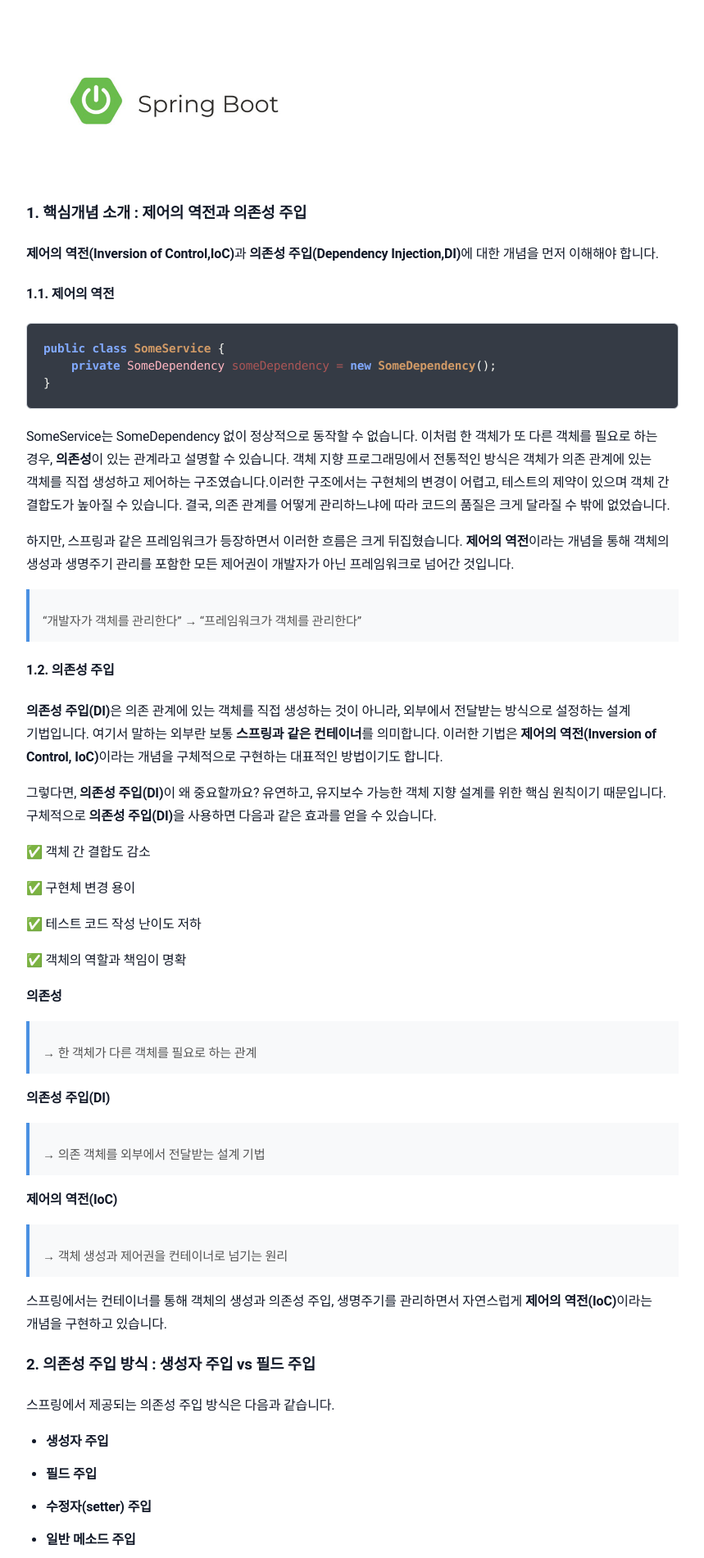
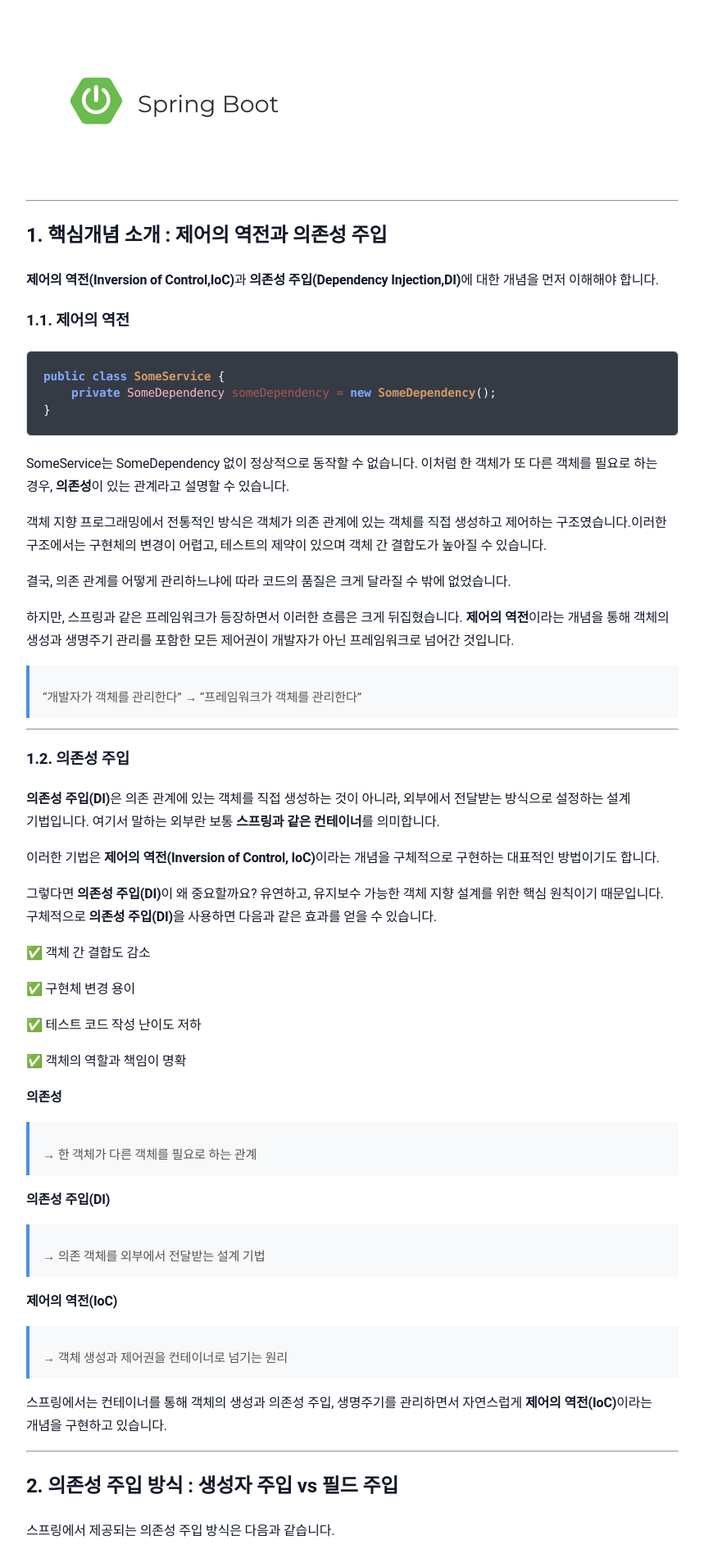
Before and after one commit to sanghoon-lee/sanghoon-lee.github.io, a Jekyll site: the page built from _posts/2026-01-12-DependencyInjection.md, in a window 1280 px wide. Shown: the part 460-2361 px from the top of the page at 82% size, without its empty margins (210-1069 px from the left). Built offline with Jekyll 4.4.1, drawn with Linux system fonts in a browser that asks for light colours; nearby versions of some CDN libraries; comment, search, counter and statistics services are not loaded; some of the changed text lies outside the part shown.

Commit message:
과거 포스팅 설명 추가 및 글 보완

````diff
--- a/_posts/2026-01-12-DependencyInjection.md
+++ b/_posts/2026-01-12-DependencyInjection.md
@@ -2,30 +2,23 @@
 layout: post
 title: "[학습기록] 스프링에서 의존성 주입 방식 비교: 생성자 주입 vs 필드 주입"
 date: 2026-01-12
+description: 스프링 의존성 주입에 대해서 공부한 내용을 정리한 글입니다.
+image: /assets/images/springboot.png
 categories: 학습기록
 ---
-
-<style>
-.main-image {
-  width: 50%;
-  max-width: 380px;
-  height: auto;
-  margin-bottom: 1.4rem;
-  border-radius: 12px;
-  display: block;
-}
-</style>
 
 스프링에서 의존관계를 자동으로 설정해주는 **의존성 주입(Dependency Injection, DI)**은 매우 중요한 기능으로 객체의 생성과 사용 책임을 분리하는 설계 원칙이기도 합니다.
 하지만, 이에 대해서 제대로 공부하기보다는 그냥 "@Autowired를 붙이는 기술” 정도로만 알고 사용하는 개발자들도 의외로 많이 있는 것 같습니다.
 
 <img class="main-image" src="/assets/images/springboot.png" alt="스프링부트">
 
-### 1. 핵심개념 소개 : 제어의 역전과 의존성 주입
+---
+
+## 1. 핵심개념 소개 : 제어의 역전과 의존성 주입
 
 **제어의 역전(Inversion of Control,IoC)**과 **의존성 주입(Dependency Injection,DI)**에 대한 개념을 먼저 이해해야 합니다.
 
-#### 1.1. 제어의 역전
+### 1.1. 제어의 역전
 
 ```java
 public class SomeService {
@@ -33,18 +26,25 @@ public class SomeService {
 }
 ```
 
-SomeService는 SomeDependency 없이 정상적으로 동작할 수 없습니다. 이처럼 한 객체가 또 다른 객체를 필요로 하는 경우, **의존성**이 있는 관계라고 설명할 수 있습니다. 객체 지향 프로그래밍에서 전통적인 방식은 객체가 의존 관계에 있는 객체를 직접 생성하고 제어하는 구조였습니다.이러한 구조에서는 구현체의 변경이 어렵고, 테스트의 제약이 있으며 객체 간 결합도가 높아질 수 있습니다. 결국, 의존 관계를 어떻게 관리하느냐에 따라 코드의 품질은 크게 달라질 수 밖에 없었습니다.
+SomeService는 SomeDependency 없이 정상적으로 동작할 수 없습니다. 이처럼 한 객체가 또 다른 객체를 필요로 하는 경우, **의존성**이 있는 관계라고 설명할 수 있습니다.
+
+객체 지향 프로그래밍에서 전통적인 방식은 객체가 의존 관계에 있는 객체를 직접 생성하고 제어하는 구조였습니다.이러한 구조에서는 구현체의 변경이 어렵고, 테스트의 제약이 있으며 객체 간 결합도가 높아질 수 있습니다.
+
+결국, 의존 관계를 어떻게 관리하느냐에 따라 코드의 품질은 크게 달라질 수 밖에 없었습니다.
 
 하지만, 스프링과 같은 프레임워크가 등장하면서 이러한 흐름은 크게 뒤집혔습니다. **제어의 역전**이라는 개념을 통해 객체의 생성과 생명주기 관리를 포함한 모든 제어권이 개발자가 아닌 프레임워크로 넘어간 것입니다.
 
 > “개발자가 객체를 관리한다” → “프레임워크가 객체를 관리한다”
 
-#### 1.2. 의존성 주입
+---
 
-**의존성 주입(DI)**은 의존 관계에 있는 객체를 직접 생성하는 것이 아니라, 외부에서 전달받는 방식으로 설정하는 설계 기법입니다. 여기서 말하는 외부란 보통 **스프링과 같은 컨테이너**를 의미합니다. 이러한 기법은
-**제어의 역전(Inversion of Control, IoC)**이라는 개념을 구체적으로 구현하는 대표적인 방법이기도 합니다.
+### 1.2. 의존성 주입
 
-그렇다면, **의존성 주입(DI)**이 왜 중요할까요? 유연하고, 유지보수 가능한 객체 지향 설계를 위한 핵심 원칙이기 때문입니다. 구체적으로 **의존성 주입(DI)**을 사용하면 다음과 같은 효과를 얻을 수 있습니다.
+**의존성 주입(DI)**은 의존 관계에 있는 객체를 직접 생성하는 것이 아니라, 외부에서 전달받는 방식으로 설정하는 설계 기법입니다. 여기서 말하는 외부란 보통 **스프링과 같은 컨테이너**를 의미합니다.
+
+이러한 기법은 **제어의 역전(Inversion of Control, IoC)**이라는 개념을 구체적으로 구현하는 대표적인 방법이기도 합니다.
+
+그렇다면 **의존성 주입(DI)**이 왜 중요할까요? 유연하고, 유지보수 가능한 객체 지향 설계를 위한 핵심 원칙이기 때문입니다. 구체적으로 **의존성 주입(DI)**을 사용하면 다음과 같은 효과를 얻을 수 있습니다.
 
 ✅ 객체 간 결합도 감소
 
@@ -67,7 +67,9 @@ SomeService는 SomeDependency 없이 정상적으로 동작할 수 없습니다.
 
 스프링에서는 컨테이너를 통해 객체의 생성과 의존성 주입, 생명주기를 관리하면서 자연스럽게 **제어의 역전(IoC)**이라는 개념을 구현하고 있습니다.
 
-### 2. 의존성 주입 방식 : 생성자 주입 vs 필드 주입
+---
+
+## 2. 의존성 주입 방식 : 생성자 주입 vs 필드 주입
 
 스프링에서 제공되는 의존성 주입 방식은 다음과 같습니다.
 
@@ -76,7 +78,9 @@ SomeService는 SomeDependency 없이 정상적으로 동작할 수 없습니다.
 * **수정자(setter) 주입**
 * **일반 메소드 주입**
 
-저희 팀에서는 주로 생성자 주입과 필드 주입을 사용하고 있습니다. 최근 팀에서 관리하고 있는 서비스의 소스코드를 정적분석 도구인 Sonarqube로 분석했는데, 의존성 주입 방식을 부적절하게 사용하고 있는 사례가 다수 확인되었습니다. 대부분 생성자 주입과 필드 주입의 차이점을 제대로 구분하지 못해서 발생한 것이었습니다. 그래서 이 두개의 방식에 대해서 공부해보면서 차이점을 비교해보게 되었습니다.
+저희 팀에서는 주로 생성자 주입과 필드 주입을 사용하고 있습니다. 최근 팀에서 관리하고 있는 서비스의 소스코드를 정적분석 도구인 Sonarqube로 분석했는데, 의존성 주입 방식을 부적절하게 사용하고 있는 사례가 다수 확인되었습니다.
+
+대부분 생성자 주입과 필드 주입의 차이점을 제대로 구분하지 못해서 발생한 것이었습니다. 그래서 이 두개의 방식에 대해서 공부해보면서 차이점을 비교해보게 되었습니다.
 
 **생성자 주입과 필드 주입 방식의 차이점**
 
@@ -118,9 +124,13 @@ public class SomeService {
 }
 ```
 
-수정된 코드는 필드 주입이 아닌 생성자 주입으로 의존성을 주입하도록 하고 있습니다. 객체 생성 시점에 필수 의존성이 누락된다면 객체를 생성할 수 없습니다. 그래서 SomeService 객체의 생성자에서는 someDependency의 의존성 주입을 보장받을 수 있습니다. 추가적으로 final 키워드를 사용하여 someDependency와 name을 초기화 후 변경할 수 없게 만듭니다. 이로 인해, 객체가 **불변성(Immutable)**을 가지게 되면서 상태가 변경되지 않음을 보장할 수 있습니다.
+수정된 코드는 필드 주입이 아닌 생성자 주입으로 의존성을 주입하도록 하고 있습니다. 객체 생성 시점에 필수 의존성이 누락된다면 객체를 생성할 수 없습니다. 그래서 SomeService 객체의 생성자에서는 someDependency의 의존성 주입을 보장받을 수 있습니다.
+
+추가적으로 final 키워드를 사용하여 someDependency와 name을 초기화 후 변경할 수 없게 만듭니다. 이로 인해, 객체가 **불변성(Immutable)**을 가지게 되면서 상태가 변경되지 않음을 보장할 수 있습니다.
 
 생성자 주입 방법을 선택하면, 의존성 주입 절차가 명확하게 드러나는 장점이 있습니다. 그래서 테스트 코드를 작성하는 경우에 필요한 가상의 Mocking 객체를 주입하는 것도 용이합니다.
+
+---
 
 ### 3. 필드 주입을 사용하는 경우
 
@@ -191,6 +201,8 @@ public class SomeAdapter {
 }
 ```
 
+---
+
 ### 4. 마무리
 
 필드 주입과 생성자 주입의 차이점을 정확히 알고, 적절히 구분해서 사용한다면 앞으로 더 좋은 코드를 생성하는데 분명 도움이 될 것이라고 생각했습니다. 그래서 공부한 내용을 정리해서 포스팅하게 되었습니다.
````
Also changed, not shown: other parts of _posts/2026-01-12-DependencyInjection.md (+8 -2 lines).
